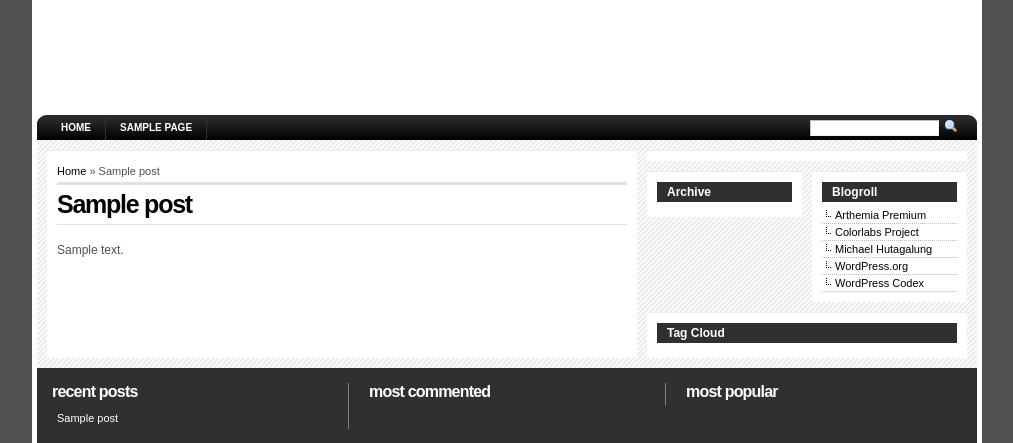
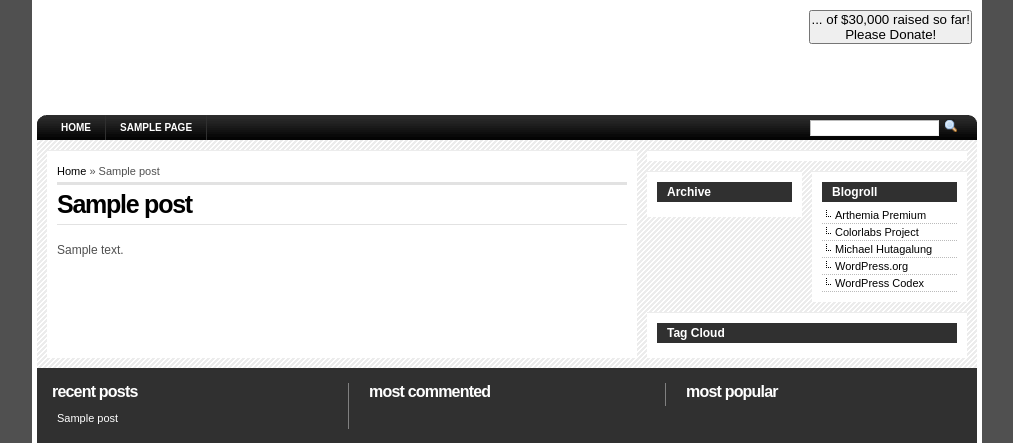
Before and after one commit to bensheldon/betterbio, a WordPress theme: template wp-content/themes/arthemia-premium/page.php in a window 1280 px wide. Shown: the top 443 px of the page, without its empty margins (133-1146 px from the left). Run offline with PHP 8.4 and a stand-in for WordPress, Linux system fonts and the light colour scheme; the site name, menu and one post (Sample post) are stand-ins, and other content is empty.

Commit message:
EVERYTHING

```diff
--- a/wp-content/themes/arthemia-premium/footer.php
+++ b/wp-content/themes/arthemia-premium/footer.php
@@ -162,6 +162,7 @@
 
 </div>
 
+<script src="<?php bloginfo('template_url'); ?>/js/scripts.js"></script>
 <?php
 	$cp_analytics = get_settings( "cp_analytics" );
 	if( $cp_analytics != "" ) {
--- a/wp-content/themes/arthemia-premium/header.php
+++ b/wp-content/themes/arthemia-premium/header.php
@@ -1,4 +1,4 @@
-<!DOCTYPE html PUBLIC "-//W3C//DTD XHTML 1.0 Transitional//EN" "http://www.w3.org/TR/xhtml1/DTD/xhtml1-transitional.dtd">
+<!doctype html>
 <html xmlns="http://www.w3.org/1999/xhtml" <?php language_attributes(); ?>>
 
 <head profile="http://gmpg.org/xfn/11">
@@ -10,6 +10,7 @@
 
 <link rel="stylesheet" href="<?php bloginfo('stylesheet_url'); ?>" type="text/css" media="screen" />
 <link rel="stylesheet" href="<?php bloginfo('template_url'); ?>/madmenu.css" type="text/css" media="screen" />
+<link rel="stylesheet" href="<?php bloginfo('template_url'); ?>/css/buttons.css" type="text/css" media="screen" />
 <!--[if IE 6]>
     <style type="text/css">
     body {
@@ -136,7 +137,17 @@
 	</div>
 
 	<div class="right">
-	<?php $cp_i = 1; $cp_iAd = get_settings( "cp_adImage_" . $cp_i ); ?>
+	  <button class="slick-black donate"><span class="sumTotal">...</span> of $30,000 raised so far!<br /> <span class="green">Please Donate!</a></button>
+
+    <aside>
+      <div class="addthis_toolbox addthis_pill_combo">
+        <a class="addthis_button_tweet" tw:count="horizontal"></a>
+        <a class="addthis_button_facebook_like"></a>
+        <a class="addthis_counter addthis_pill_style"></a>
+      </div>
+    </aside>
+
+	<?php  /* $cp_i = 1; $cp_iAd = get_settings( "cp_adImage_" . $cp_i ); ?>
 
 	<?php if(($cp_iAd != "") && ($cp_iAd != "Adsense")) { ?>
 	<a href="<?php echo get_settings( "cp_adURL_" . $cp_i ); ?>">
@@ -161,7 +172,7 @@
 </script>
 
 	<?php	} } ?>
-	<?php } ?>
+	<?php } */ ?>
 
 
 	</div>
--- a/wp-content/themes/arthemia-premium/index.php
+++ b/wp-content/themes/arthemia-premium/index.php
@@ -94,8 +94,6 @@
         <?php global $ar_ID; global $post; $ar_ID[] = $post->ID; ?>
 
 	<?php if( $odd = $i%2 ) { echo '<div class="clearfloat">'; } ?>
-
-
 
 	<div class="tanbox <?php if( $odd = $i%2 ) { echo 'left'; } else { echo 'right'; } ?>">
 		<span class="title"><a href="<?php the_permalink() ?>" rel="bookmark" title="<?php the_title(); ?>"><?php the_title(); ?></a></span>
```
Also changed, not shown: wp-content/themes/arthemia-premium/images/icons/favicon.ico.
